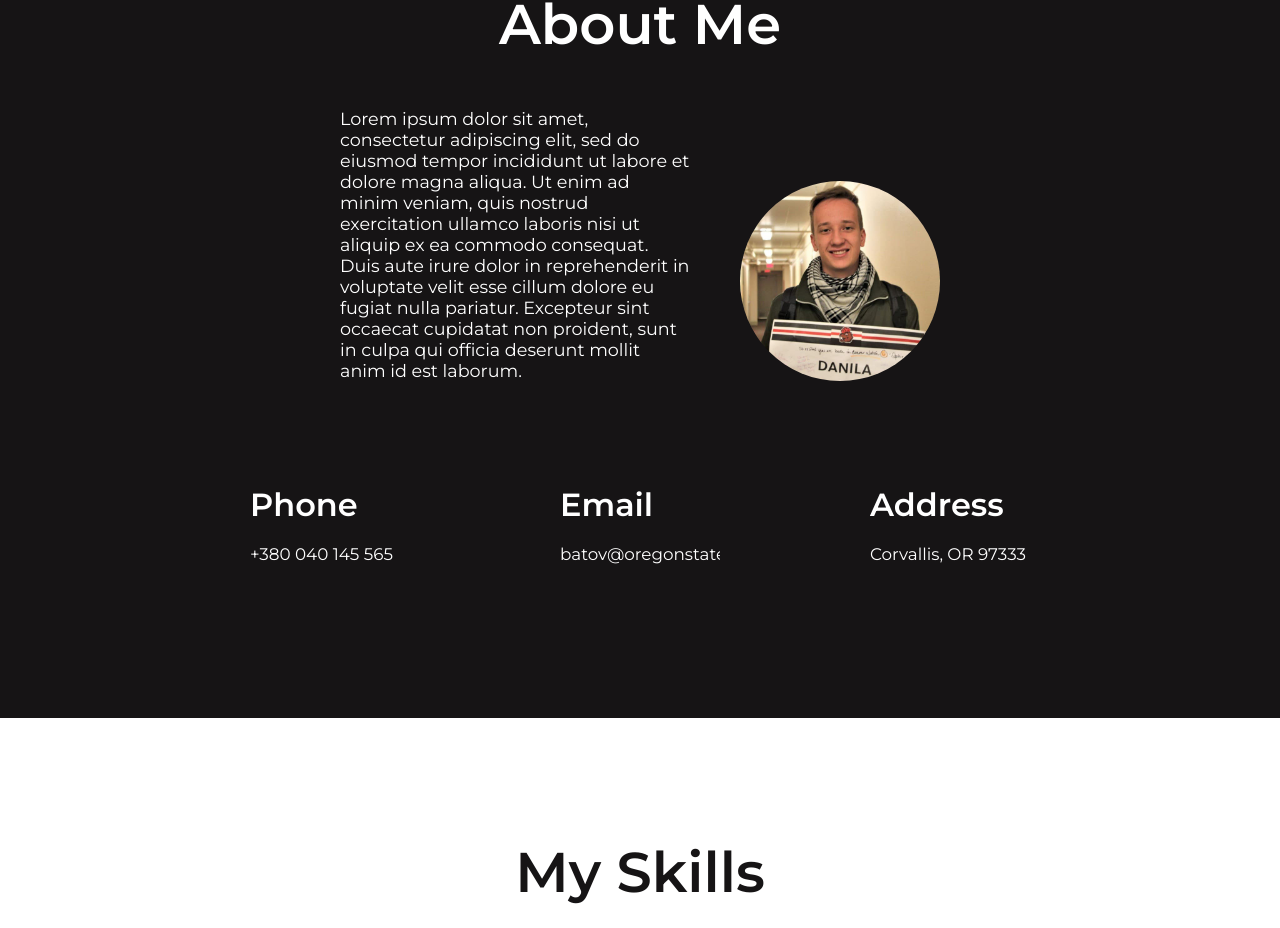
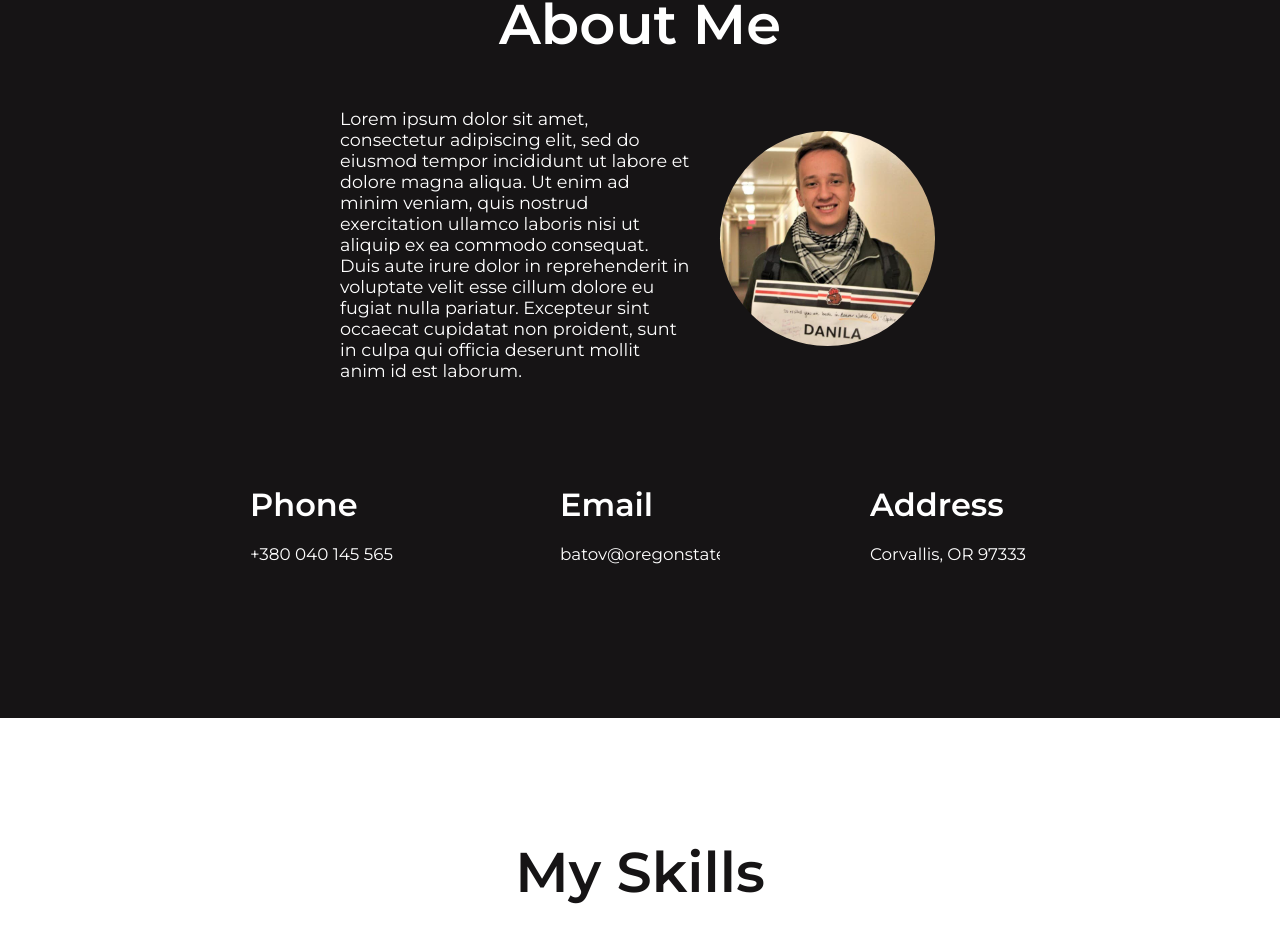
Before and after one commit to Greblovs/DanilaWeb, a React (Create React App) app in the folder danilaweb/: page / in a window 1280 px wide. Shown: the part 930-1858 px from the top of the page. Built offline with nearby package versions, Linux system fonts and the light colour scheme.

Commit message:
fixed icons and avatar

```diff
--- a/danilaweb/src/Components/PersonalInfo/PersonalInfo.module.scss
+++ b/danilaweb/src/Components/PersonalInfo/PersonalInfo.module.scss
@@ -36,12 +36,13 @@ $main-font: "Roboto";
     font-size: 1.1em;
   }
   .imageWrapper{
-    margin-left: 50px;
-    width: 200px;
-    height: 200px;
+    margin-bottom: 35px;
+    margin-left: 30px;
+    width: 215px;
+    height: 215px;
     background: url("../../Icons/DanilaEbalo.jpg") center center;
     background-size: cover;
-    border-radius: 100px;
+    border-radius: 150px;
     display: inline-block;
   }
   .specificInfoWrapper{
```
Also changed, not shown: danilaweb/src/Components/Profile/Profile.module.scss (line endings or trailing spaces).
